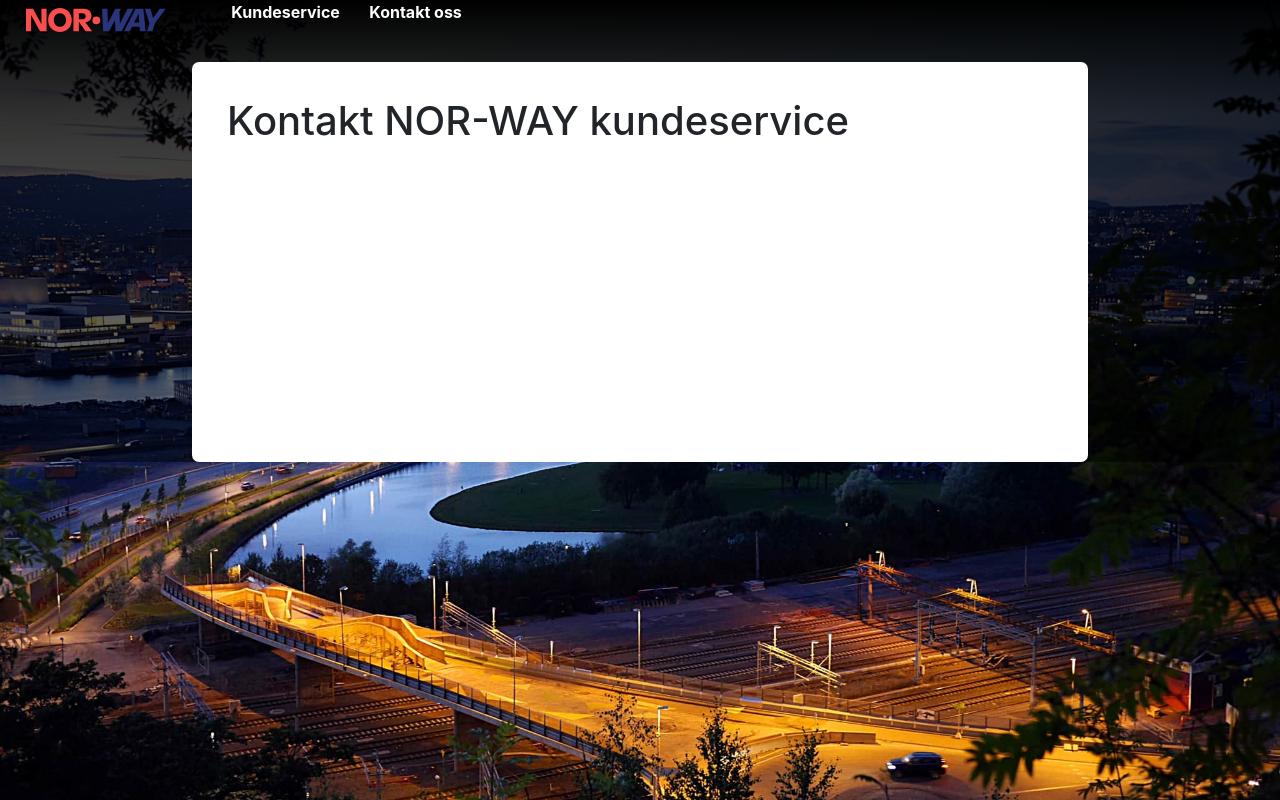
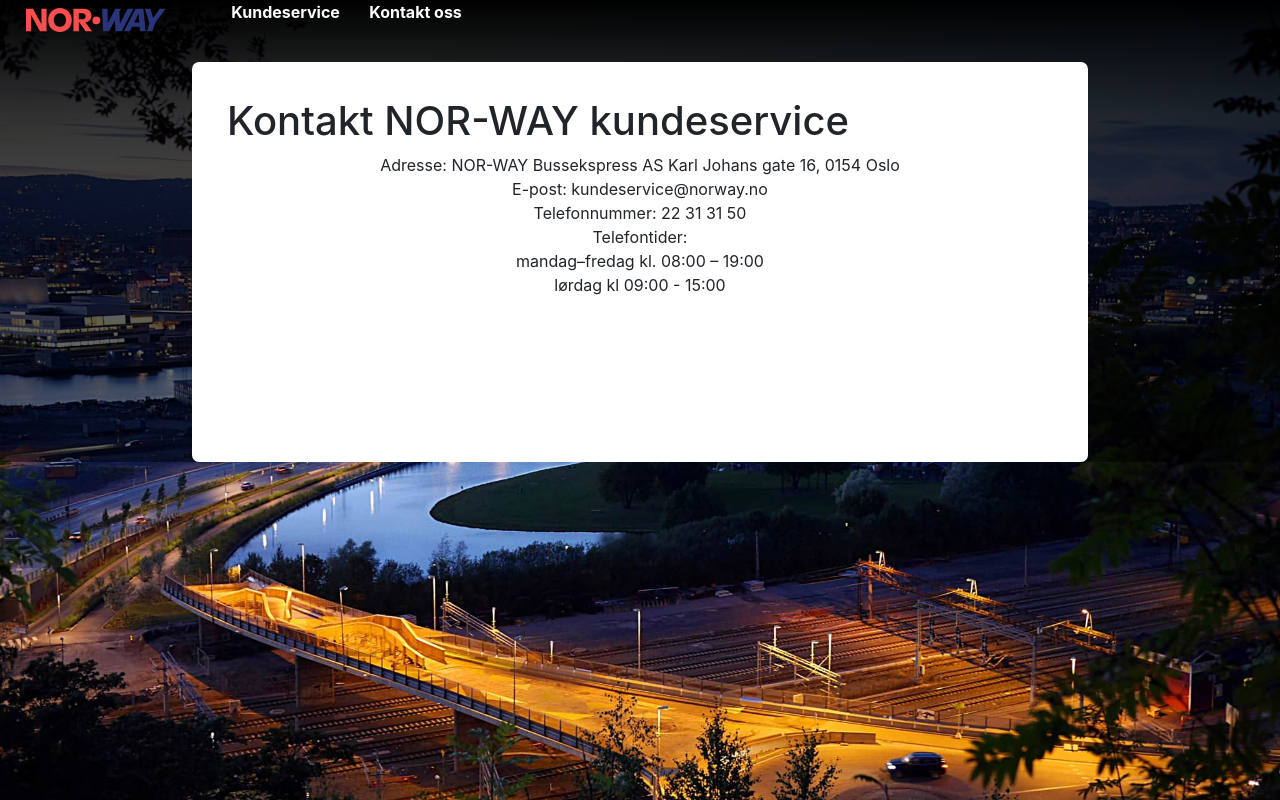
Before and after one commit to Sportspauls-prosjekter/Kundeservice-React, a React (Create React App) app in the folder Kundeservice/ClientApp/: page /kontakt in a window 1280 px wide. Built offline with nearby package versions, Linux system fonts and the light colour scheme.

Commit message:
Kontaktside

```diff
--- a/Kundeservice/ClientApp/src/components/Kontakt.jsx
+++ b/Kundeservice/ClientApp/src/components/Kontakt.jsx
@@ -6,6 +6,17 @@
         return (
             <div id="kontaktinfo">
                 <h1>Kontakt NOR-WAY kundeservice</h1>
+                <div id="info">
+                    {/* Data hentet fra: https://www.nor-way.no/kontakt-oss/kundeservice/ */}
+                    <p> Adresse: NOR-WAY Bussekspress AS
+                     Karl Johans gate 16, 0154 Oslo <br/>
+                    E-post: kundeservice@norway.no <br /> {/* E-posten er bare funnet på */}
+                     Telefonnummer: 22 31 31 50 <br/>
+                        Telefontider: <br />
+                        mandag–fredag kl. 08:00 – 19:00 <br />
+                        lørdag kl 09:00 - 15:00
+                    </p>
+                </div>
             </div>
         );
     }
```
